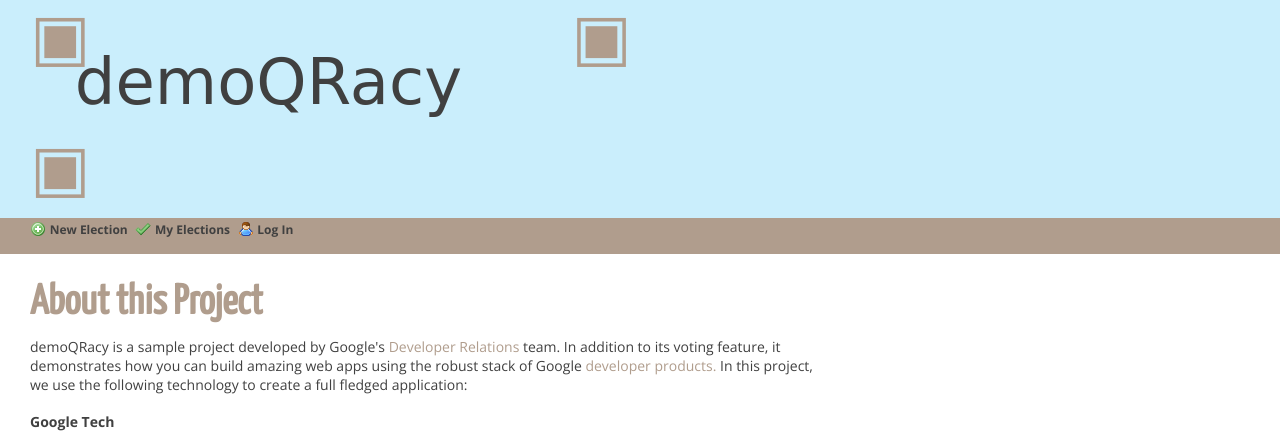
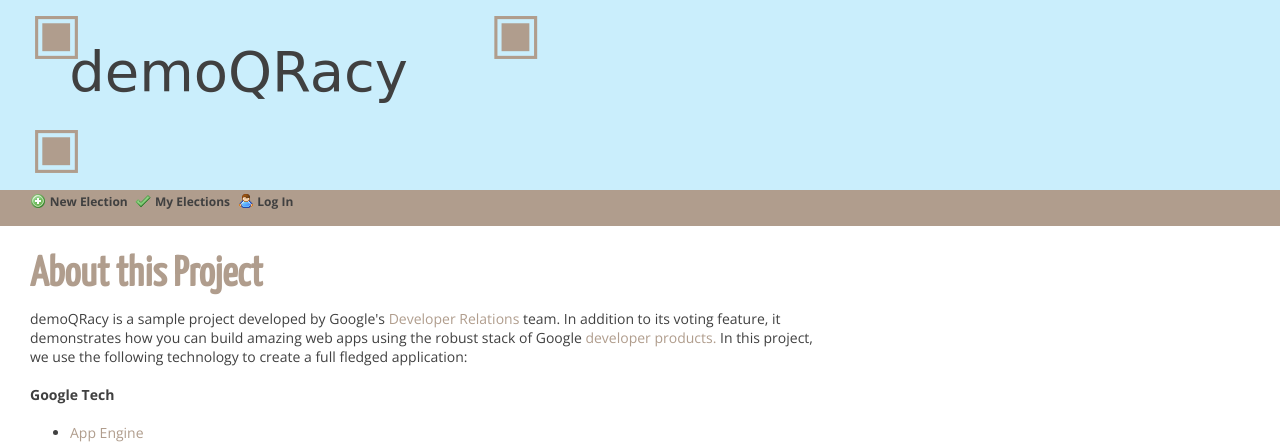
Before and after one commit to nemra4125/demoqracy, a Python web app: template templates/about.html in a window 1280 px wide. Shown: the top 443 px of the page. Run offline with Jinja, Linux system fonts and the light colour scheme; the template is opened without the code that fills it, so the values that code supplies are empty; some libraries are stand-ins or nearby versions; some web fonts are replaced.

Commit message:
Removed the logo resize JavaScript crud and switched to CSS with media selectors for everything.

```diff
--- a/static/javascript/base.js
+++ b/static/javascript/base.js
@@ -3,13 +3,6 @@
 
   function techNameToId(name) {
     return name.replace(' ', '-');
-  }
-
-  function bindResizeHandler() {
-    $(window).bind('resize', function() {
-      var newSize = $(window).width() / 20;
-      $('#header').css('font-size', newSize);
-    }).trigger('resize');
   }
 
   function bindTechInfoHandlers() {
@@ -43,7 +36,6 @@
   }
 
   $(function() {
-    bindResizeHandler();
     bindTechInfoHandlers();
     addPlusOneButton();
   });
--- a/static/styles/base.css
+++ b/static/styles/base.css
@@ -17,7 +17,13 @@ body {
   margin-left: 30px;
   position: relative;
   height: 3.4em;
-  width: 50%;
+  font-size: 4em;
+}
+
+@media only screen and (max-device-width: 480px) {
+  #logo {
+    font-size: 2em;
+  }
 }
 
 a:hover.no-hover-underline {
@@ -36,7 +42,7 @@ a:hover.no-hover-underline {
 
 #top-right-square {
   top: 0;
-  right: 0.6em;
+  left: 8.2em;
 }
 
 #bottom-left-square {
@@ -51,7 +57,7 @@ a:hover.no-hover-underline {
 }
 
 #demoqracy-text a {
-    color: #404040;
+  color: #404040;
 }
 
 #demoqracy-text a:hover {
```
